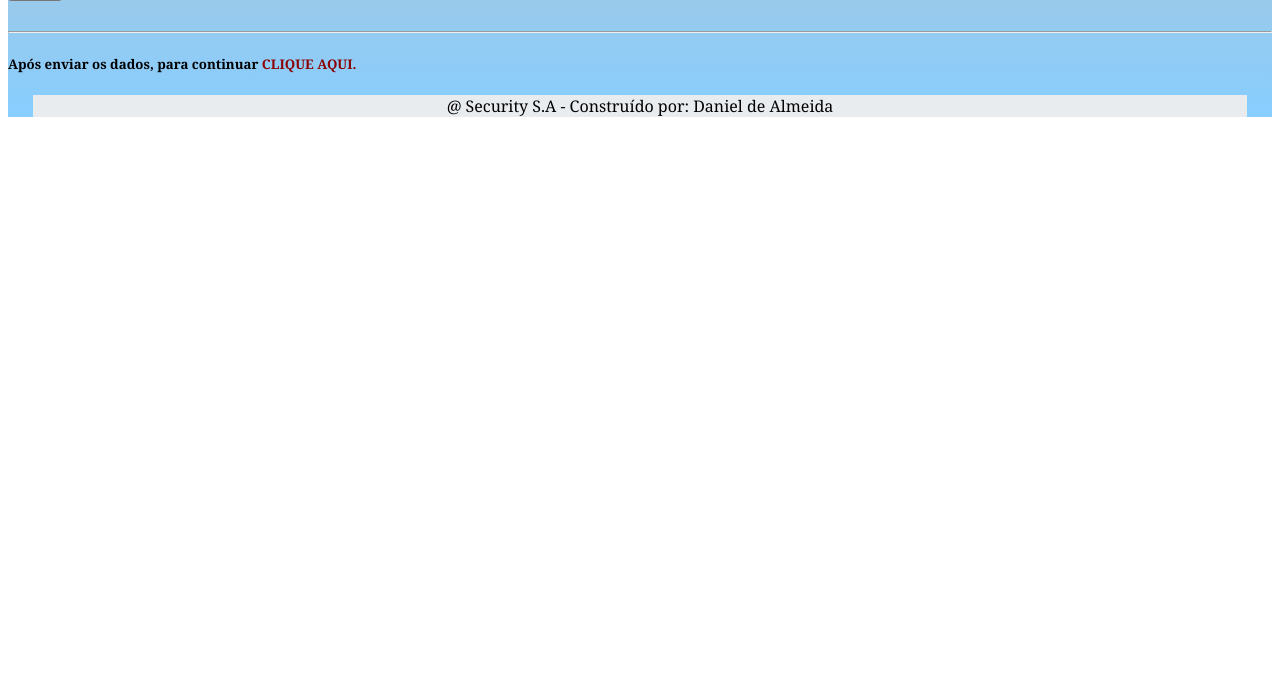
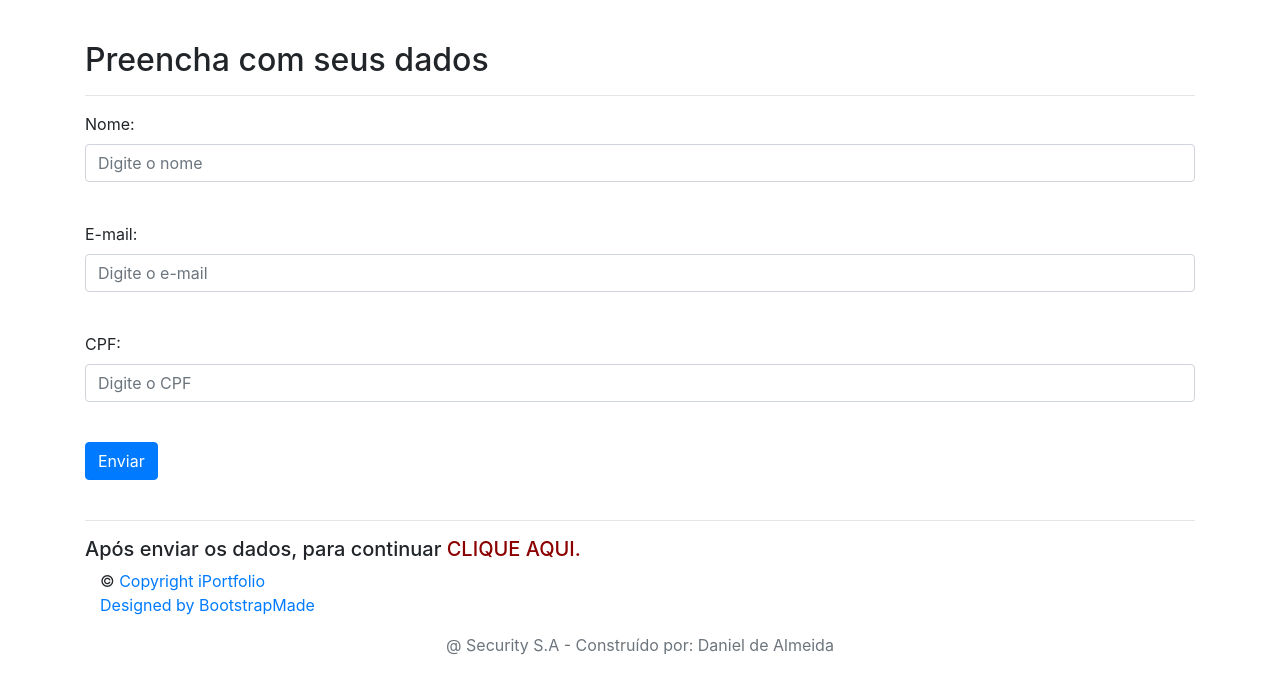
Before and after one commit to daninunesdealmeida/Projeto-Security, a PHP site: page /PHP/ in a window 1280 px wide. Shown: the part 314-987 px from the top of the page. Before the commit the page ends 431 px from the top, so only its background shows below. Run offline with PHP 8.4, Linux system fonts and the light colour scheme; some libraries are stand-ins or nearby versions.

Commit message:
Projeto Security - V2

```diff
--- a/Projeto Security - V1/index.php
+++ b/Projeto Security - V1/index.php
@@ -1,54 +1,15 @@
 <?php
-session_start();
-?>
-<!DOCTYPE html>
-<html lang="pt-br">
+    session_start();
 
-<head>
-	<meta charset="utf-8">
-	<title>CRUD - Cadastrar</title>
+ ?>
 
-
-	<link rel="stylesheet" href="https://use.fontawesome.com/releases/v5.7.0/css/all.css" integrity="sha384-lZN37f5QGtY3VHgisS14W3ExzMWZxybE1SJSEsQp9S+oqd12jhcu+A56Ebc1zFSJ" crossorigin="anonymous">
-	<link rel="stylesheet" type="text/css" href="estilo.css">
-	<style>
-		body {
-			font-family: Georgia, 'Times New Roman', Times, serif;
-
-		}
-
-		#degrade1div {
-			background-image: linear-gradient(to top, #87CEFF, silver)
-		}
-
-		#semdecoration {
-			text-decoration: none;
-		}
-
-		#footer {
-			background-color: #e9ecef;
-			margin-left: 2%;
-			margin-right: 2%;
-			position: relative;
-		}
-
-
-		nav {
-			margin-left: 2%;
-			margin-right: 2%;
-			text-align: center;
-		}
-	</style>
-</head>
-
-
-<nav class="navbar navbar-dark bg-dark">
-	<span style="font-family: sans-serif;" class="navbar-text">
-		@ SECURITY
-	</span>
-</nav>
-
-<br>
+<?php require_once 'template/cabecalho.php'; ?>
+<section class="jumbotron text-center">
+  <div class="container">
+    <h1 class="jumbotron-heading"> Security </h1>
+		<p> <img src="imagens/logo.png" align = "center" style="width: 100px;">  </p>
+  </div>
+</section>
 
 <div id="degrade1div" class="container"><br>
 	<h2>Preencha com seus dados</h2>
@@ -56,15 +17,15 @@ session_start();
 	<form method="POST" action="processa.php">
 		<div class="form-group">
 			<label> Nome: </label>
-			<input type="text" class="form-control" name="nome" placeholder="Digite o nome" require><br><br>
+			<input type="text" class="form-control" name="nome" placeholder="Digite o nome" require><br>
 		</div>
 		<div class="form-group">
 			<label> E-mail: </label>
-			<input type="email" class="form-control" name="email" placeholder="Digite o e-mail" require><br><br>
+			<input type="email" class="form-control" name="email" placeholder="Digite o e-mail" require><br>
 		</div>
 		<div class="form-group">
 			<label> CPF: </label>
-			<input type="text" class="form-control" id="cpf" name="cpf" placeholder="Digite o CPF" onkeypress="$(this).mask('000.000.000-00');" require><br><br>
+			<input type="text" class="form-control" id="cpf" name="cpf" placeholder="Digite o CPF" onkeypress="$(this).mask('000.000.000-00');" require><br>
 		</div>
 		<input type="submit" class="btn btn-primary" value="Enviar">
 	</form>
@@ -77,15 +38,8 @@ session_start();
 	?>
 	<hr>
 	<div>
-		<h5>Após enviar os dados, para continuar <a style="color: darkred;" id="semdecoration"href="">CLIQUE AQUI.</a></h5>
+		<h5>Após enviar os dados, para continuar <a style="color: darkred;" id="semdecoration"href="https://www.upf.br/">CLIQUE AQUI.</a></h5>
 	</div>
-
 </body>
-<footer style="text-align: center;" id="footer" class="footer mt-auto py-3">
-	<div class="container">
-		<span class="text-muted">@ Security S.A - Construído por: Daniel de Almeida
-		</span>
-	</div>
-</footer>
-
+<?php require_once 'template/rodape.php'; ?>
 </html>
--- /dev/null
+++ b/Projeto Security - V1/template/cabecalho.php
@@ -0,0 +1,23 @@
+<?php define('BASE_URL', 'http://localhost/PHP'); ?>
+<!DOCTYPE html>
+<html lang="pt-br">
+
+<head>
+    <title>Caution</title>
+    <meta charset="utf-8">
+    <meta name="viewport" content="width=device-width, initial-scale=1">
+    <link rel="stylesheet" href="https://maxcdn.bootstrapcdn.com/bootstrap/4.3.1/css/bootstrap.min.css">
+    <script src="https://ajax.googleapis.com/ajax/libs/jquery/3.4.1/jquery.min.js"></script>
+    <script src="https://cdnjs.cloudflare.com/ajax/libs/popper.js/1.14.7/umd/popper.min.js"></script>
+    <script src="https://maxcdn.bootstrapcdn.com/bootstrap/4.3.1/js/bootstrap.min.js"></script>
+    <link rel="stylesheet" href="https://use.fontawesome.com/releases/v5.7.0/css/all.css"
+        integrity="sha384-lZN37f5QGtY3VHgisS14W3ExzMWZxybE1SJSEsQp9S+oqd12jhcu+A56Ebc1zFSJ" crossorigin="anonymous">
+    <link rel="stylesheet" type="text/css" href="estilo.css">
+<script src="https://cdnjs.cloudflare.com/ajax/libs/jquery.mask/1.14.15/jquery.mask.min.js"></script>
+<link rel="stylesheet" href="https://use.fontawesome.com/releases/v5.7.0/css/all.css" integrity="sha384-lZN37f5QGtY3VHgisS14W3ExzMWZxybE1SJSEsQp9S+oqd12jhcu+A56Ebc1zFSJ" crossorigin="anonymous">
+<script src="jquery.maskedinput.js"></script>
+<script src="js.js"></script>
+</head>
+
+
+    <li><a href="<?= BASE_URL; ?>/index/index.php" class="text-white">Security</a></li>
--- /dev/null
+++ b/Projeto Security - V1/template/rodape.php
@@ -0,0 +1,45 @@
+
+<footer id="footer">
+    <div class="container">
+      <div class="copyright">
+        &copy; <a href="https://iportfolio.co.kr/"> Copyright iPortfolio </a>
+      </div>
+      <div class="credits">
+        <!-- All the links in the footer should remain intact. -->
+        <!-- You can delete the links only if you purchased the pro version. -->
+        <!-- Licensing information: https://bootstrapmade.com/license/ -->
+        <!-- Purchase the pro version with working PHP/AJAX contact form: https://bootstrapmade.com/iportfolio-bootstrap-portfolio-websites-template/ -->
+         <a href="https://bootstrapmade.com/"> Designed by BootstrapMade</a>
+
+       <footer style="text-align: center;" id="footer" class="footer mt-auto py-3">
+         <div class="container">
+           <span class="text-muted">@ Security S.A - Construído por: Daniel de Almeida
+           </span>
+         </div>
+       </footer>
+
+
+      </div>
+    </div>
+  </footer><!-- End  Footer -->
+
+  <a href="#" class="back-to-top"><i class="icofont-simple-up"></i></a>
+
+  <!-- Vendor JS Files -->
+  <script src="assets/vendor/jquery/jquery.min.js"></script>
+  <script src="assets/vendor/bootstrap/js/bootstrap.bundle.min.js"></script>
+  <script src="assets/vendor/jquery.easing/jquery.easing.min.js"></script>
+  <script src="assets/vendor/php-email-form/validate.js"></script>
+  <script src="assets/vendor/waypoints/jquery.waypoints.min.js"></script>
+  <script src="assets/vendor/counterup/counterup.min.js"></script>
+  <script src="assets/vendor/isotope-layout/isotope.pkgd.min.js"></script>
+  <script src="assets/vendor/venobox/venobox.min.js"></script>
+  <script src="assets/vendor/owl.carousel/owl.carousel.min.js"></script>
+  <script src="assets/vendor/typed.js/typed.min.js"></script>
+  <script src="assets/vendor/aos/aos.js"></script>
+
+  <!-- Template Main JS File -->
+  <script src="assets/js/main.js"></script>
+
+</body>
+</html>
--- /dev/null
+++ b/js.js
@@ -0,0 +1,3 @@
+$(document).ready(function() {
+    $("#cpf").mask("999.999.999-99");
+});
```
Also changed, not shown: Projeto Security - V1/template/album.css (added, +48 -0 lines), Projeto Security - V1/BD/celke.sql (renamed from Projeto Security - V1/celke.sql).
